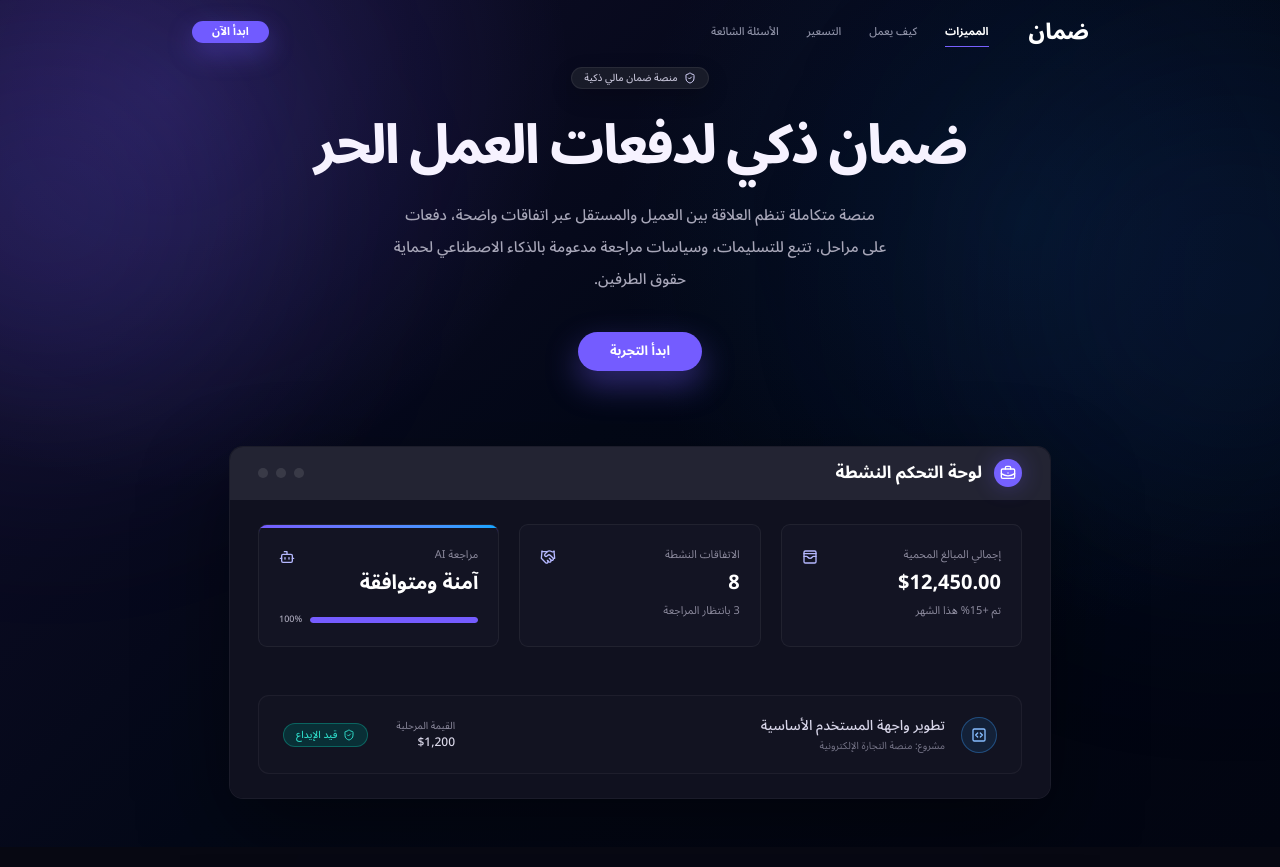
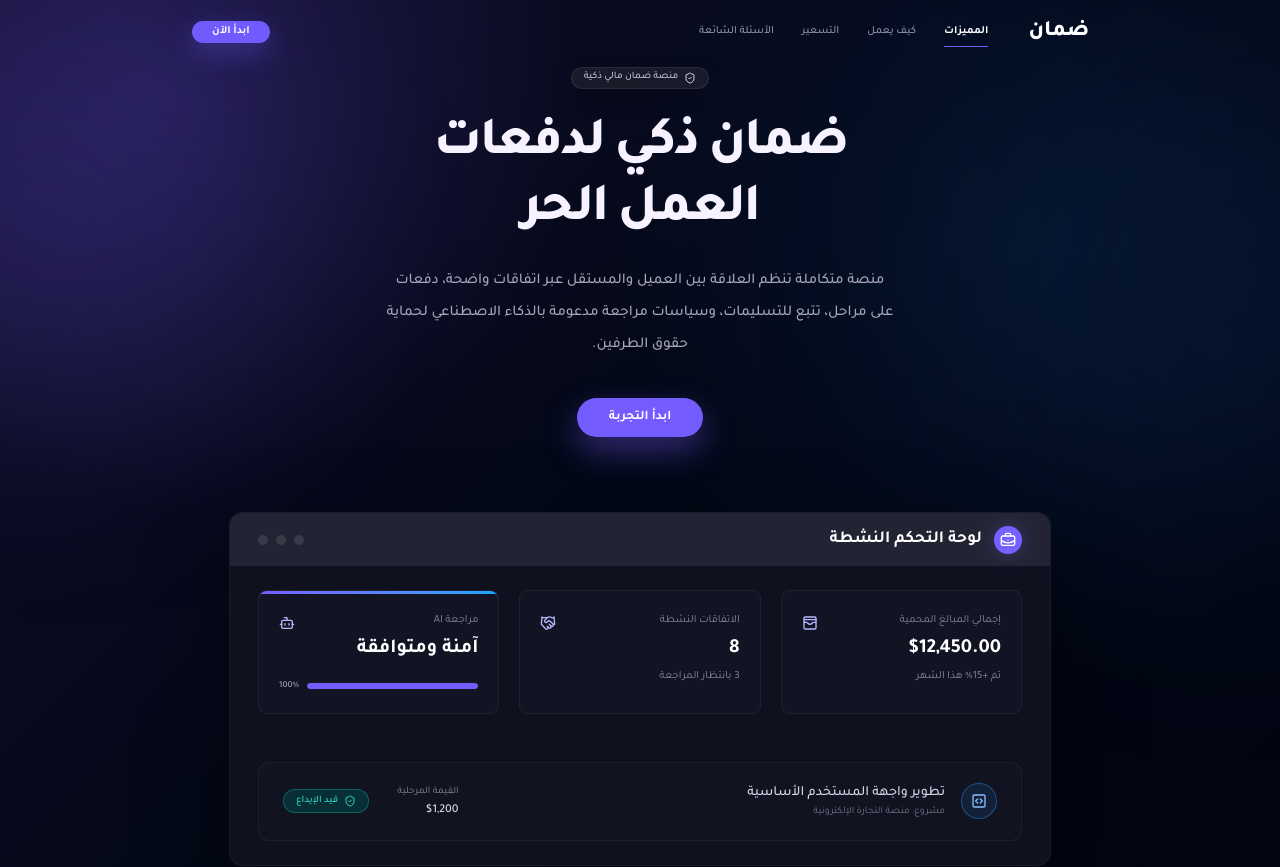
Before and after one commit to WasmSoft/dhaman_landing_page, a Next.js app: page / in a window 1280 px wide. Shown: the top 867 px of the page. Built offline with nearby package versions, Linux system fonts and the light colour scheme.

Commit message:
made --font-tajawal as global font to match the UI/UX design

```diff
--- a/src/app/globals.css
+++ b/src/app/globals.css
@@ -49,7 +49,7 @@
 }
 
 :root {
-  --font-sans: var(--font-arabic), Arial, sans-serif;
+  --font-sans: var(--font-tajawal), Arial, sans-serif;
   --background: #030518;
   --foreground: #f3eefb;
   --card: #211f29;
@@ -90,7 +90,7 @@
 }
 
 .dark {
-  --font-sans: var(--font-arabic), Arial, sans-serif;
+  --font-sans: var(--font-tajawal), Arial, sans-serif;
   --background: #030518;
   --foreground: #f3eefb;
   --card: #211f29;
--- a/src/app/layout.tsx
+++ b/src/app/layout.tsx
@@ -1,11 +1,17 @@
 import type { Metadata } from "next";
-import { Noto_Sans_Arabic } from "next/font/google";
+import { Noto_Sans_Arabic, Tajawal } from "next/font/google";
 import "./globals.css";
 
 const notoSansArabic = Noto_Sans_Arabic({
   variable: "--font-arabic",
   subsets: ["arabic"],
   weight: ["400", "500", "600", "700", "800"],
+});
+
+const tajawal = Tajawal({
+  variable: "--font-tajawal",
+  subsets: ["arabic"],
+  weight: ["200", "300", "400", "500", "700", "800", "900"],
 });
 
 export const metadata: Metadata = {
@@ -23,7 +29,7 @@ export default function RootLayout({
     <html
       lang="ar"
       dir="rtl"
-      className={`${notoSansArabic.variable} h-full antialiased`}
+      className={`${notoSansArabic.variable} ${tajawal.variable} h-full antialiased`}
     >
       <body className="min-h-full flex flex-col">{children}</body>
     </html>
```
